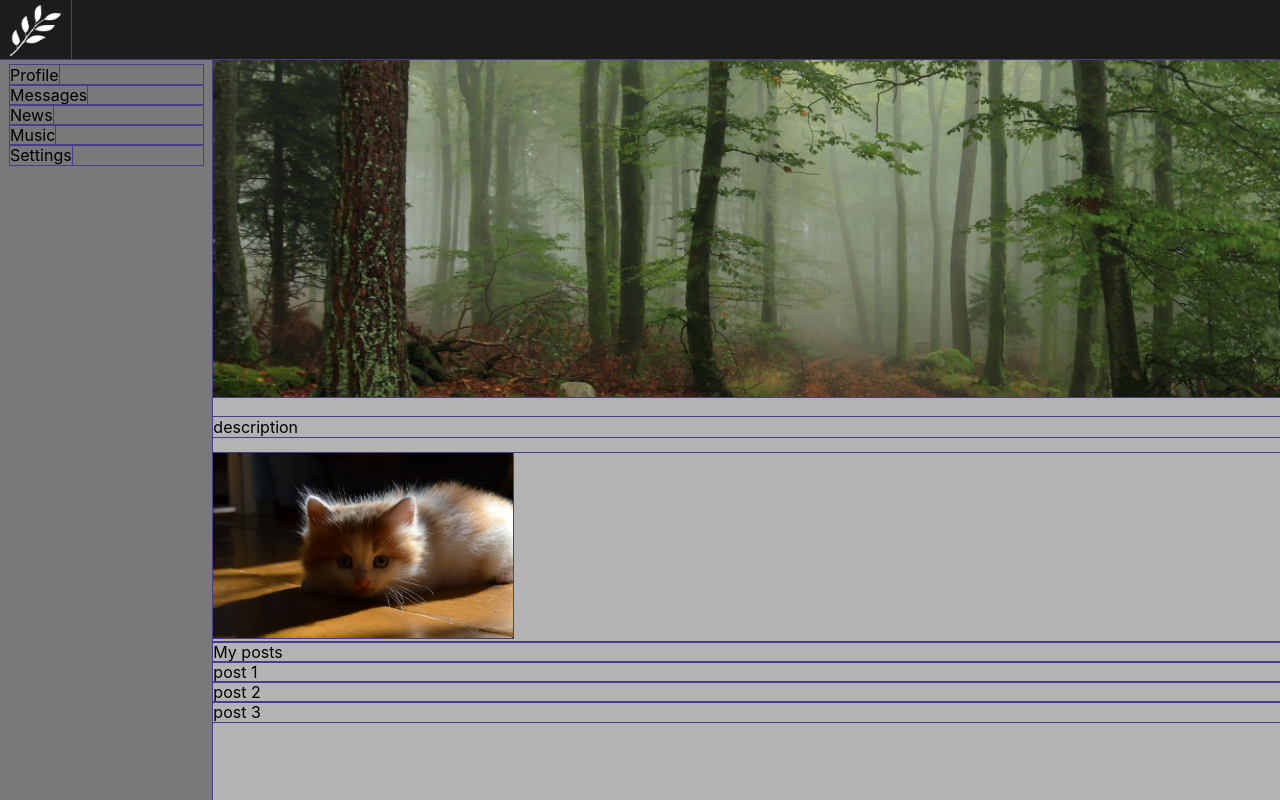
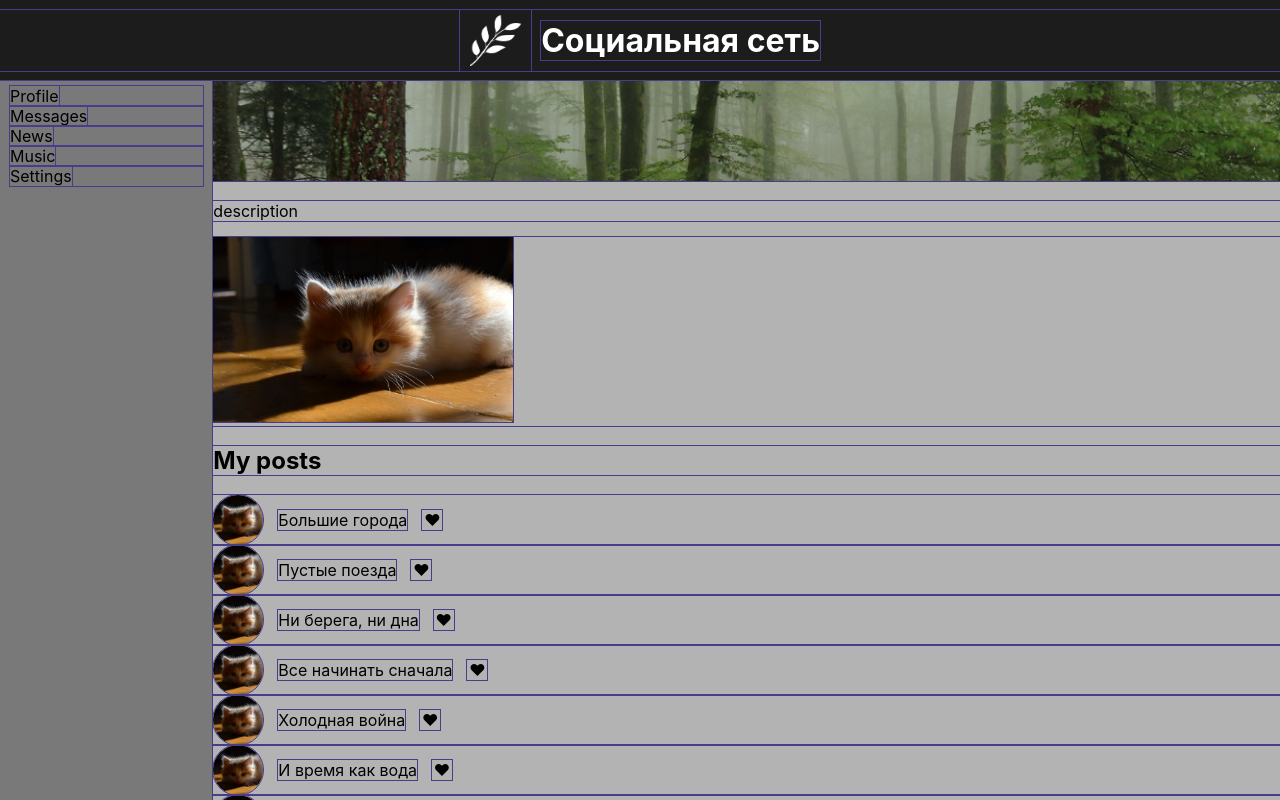
Before and after one commit to ps-fedorova/react-social-network, a React (Create React App) app: page / in a window 1280 px wide. Shown: the top 800 px of the page. Built offline with nearby package versions, Linux system fonts and the light colour scheme.

Commit message:
feat: add posts

```diff
--- a/src/App.css
+++ b/src/App.css
@@ -7,6 +7,6 @@
   grid-template-areas:
   "header header"
   "nav content";
-  grid-template-rows: 60px 1fr;
+  grid-template-rows: auto 1fr;
   grid-template-columns: 2fr 10fr;
 }
--- a/src/components/Header/Header.js
+++ b/src/components/Header/Header.js
@@ -5,7 +5,10 @@ import s from "./Header.module.css"
 const Header = () => {
   return (
     <header className={s.header}>
-      <img className={s.header__img} src={logo} alt="logo"/>
+      <div className={s.header__content}>
+        <img className={s.header__img} src={logo} alt="logo"/>
+        <h1 className={s.header__title}>Социальная сеть</h1>
+      </div>
     </header>
   )
 }
--- a/src/components/Header/Header.module.css
+++ b/src/components/Header/Header.module.css
@@ -1,10 +1,24 @@
 .header {
   grid-area: header;
   background-color: #1c1c1c;
+  color: white;
+  padding: 10px 0;
+}
+
+.header__content {
+  display: flex;
+  justify-content: center;
+  align-items: center;
 }
 
 .header__img {
-  padding: 5px 10px;
   width: 4vw;
   height: 4vw;
+  padding: 5px 10px;
+  margin-right: 10px;
 }
+
+.header__title {
+  margin: 0;
+  padding: 0;
+}
--- /dev/null
+++ b/src/components/Profile/MyPosts/MyPosts.js
@@ -0,0 +1,31 @@
+import React from 'react';
+import Post from './../MyPosts/Post/Post'
+import './MyPosts.module.css'
+
+const ARR__POSTS = [
+  "Большие города",
+  "Пустые поезда",
+  "Ни берега, ни дна",
+  "Все начинать сначала",
+  "Холодная война",
+  "И время как вода",
+  "Он не сошел с ума",
+  "Ты ничего не знала",
+];
+
+
+const MyPosts = () => {
+  return (
+    <>
+      <h2>My posts</h2>
+      <ul className="list">
+        {ARR__POSTS.map((item, index) => {
+          return <Post key={index} item={item}/>
+        })
+        }
+      </ul>
+    </>
+  )
+}
+
+export default MyPosts
--- /dev/null
+++ b/src/components/Profile/MyPosts/Post/Post.js
@@ -0,0 +1,17 @@
+import React from 'react';
+import s from './Post.module.css';
+import avatar from './../../../../images/avatar.jpg'
+
+const Post = (props) => {
+  const { item } = props;
+
+  return (
+    <li className={s.post__item}>
+      <img className={s.post__avatar} src={avatar} alt="avatar"/>
+      <p className={s.post__text}>{item}</p>
+      <button className={`button ${s.post__like}`}>&#10084;</button>
+    </li>
+  )
+}
+
+export default Post
--- /dev/null
+++ b/src/components/Profile/MyPosts/Post/Post.module.css
@@ -0,0 +1,26 @@
+.post__avatar {
+  width: 50px;
+  height: 50px;
+  object-fit: cover;
+  border-radius: 50%;
+}
+
+.post__item {
+  display: flex;
+}
+
+.post__text {
+  margin: auto 15px;
+}
+
+.post__like {
+  margin: auto 0;
+  width: 20px;
+  height: 20px;
+  padding: 0;
+  border: none;
+  font: inherit;
+  color: inherit;
+  background-color: transparent;
+  cursor: pointer;
+}
--- a/src/components/Profile/Profile.js
+++ b/src/components/Profile/Profile.js
@@ -2,6 +2,7 @@ import React from 'react';
 import forest from "../../images/forest.jpg";
 import avatar from "../../images/avatar.jpg";
 import s from "./Profile.module.css"
+import MyPosts from "./MyPosts/MyPosts";
 
 const Profile = () => {
   return (
@@ -11,12 +12,7 @@ const Profile = () => {
       <div>
         <img className={s.profile__imgAva} src={avatar} alt={avatar}/>
       </div>
-      <div>My posts</div>
-      <ul className="list">
-        <li>post 1</li>
-        <li>post 2</li>
-        <li>post 3</li>
-      </ul>
+      <MyPosts/>
     </div>
   )
 }
--- a/src/components/Profile/Profile.module.css
+++ b/src/components/Profile/Profile.module.css
@@ -6,7 +6,7 @@
 .profile__imgBg{
   object-fit: cover;
   width: 100%;
-  height: 30%;
+  max-height: 100px;
 }
 
 .profile__imgAva {
--- a/src/utils/utils.css
+++ b/src/utils/utils.css
@@ -1,10 +1,17 @@
-.link {
- transition: all .3s;
+.link, .button {
+  transition: all .3s;
   cursor: pointer;
 }
-.link:hover{
-  opacity: .5;
+
+.button:hover {
+  position: relative;
+  opacity: 1;
+  transform: scale(1.1); /*вот так*/
 }
+.link:hover {
+  opacity: .3;
+}
+
 .list {
   padding: 0;
   margin: 0;
```
Also changed, not shown: src/components/Profile/MyPosts/MyPosts.module.css (added), 1 other file (tests, documents, lock files or other folders).
